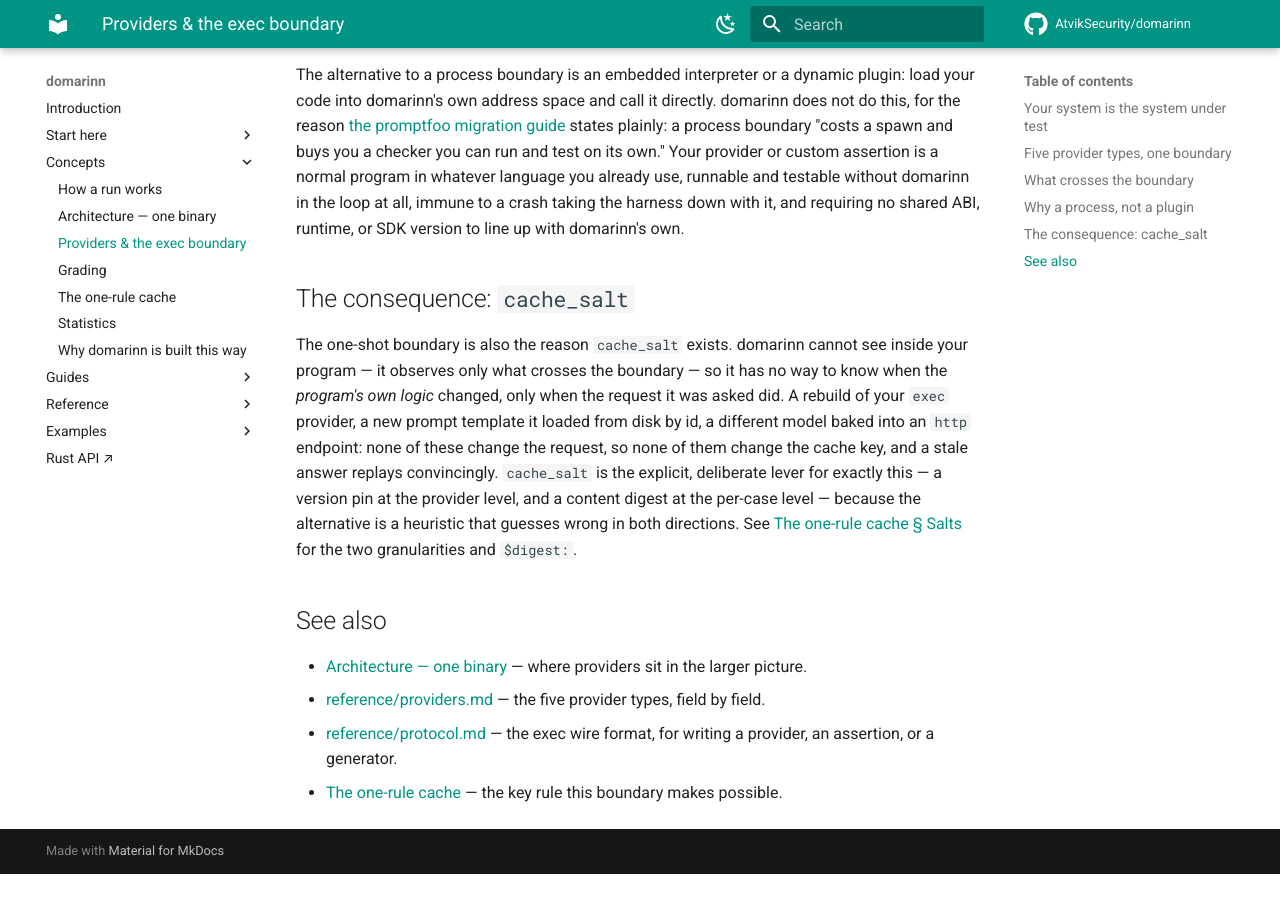
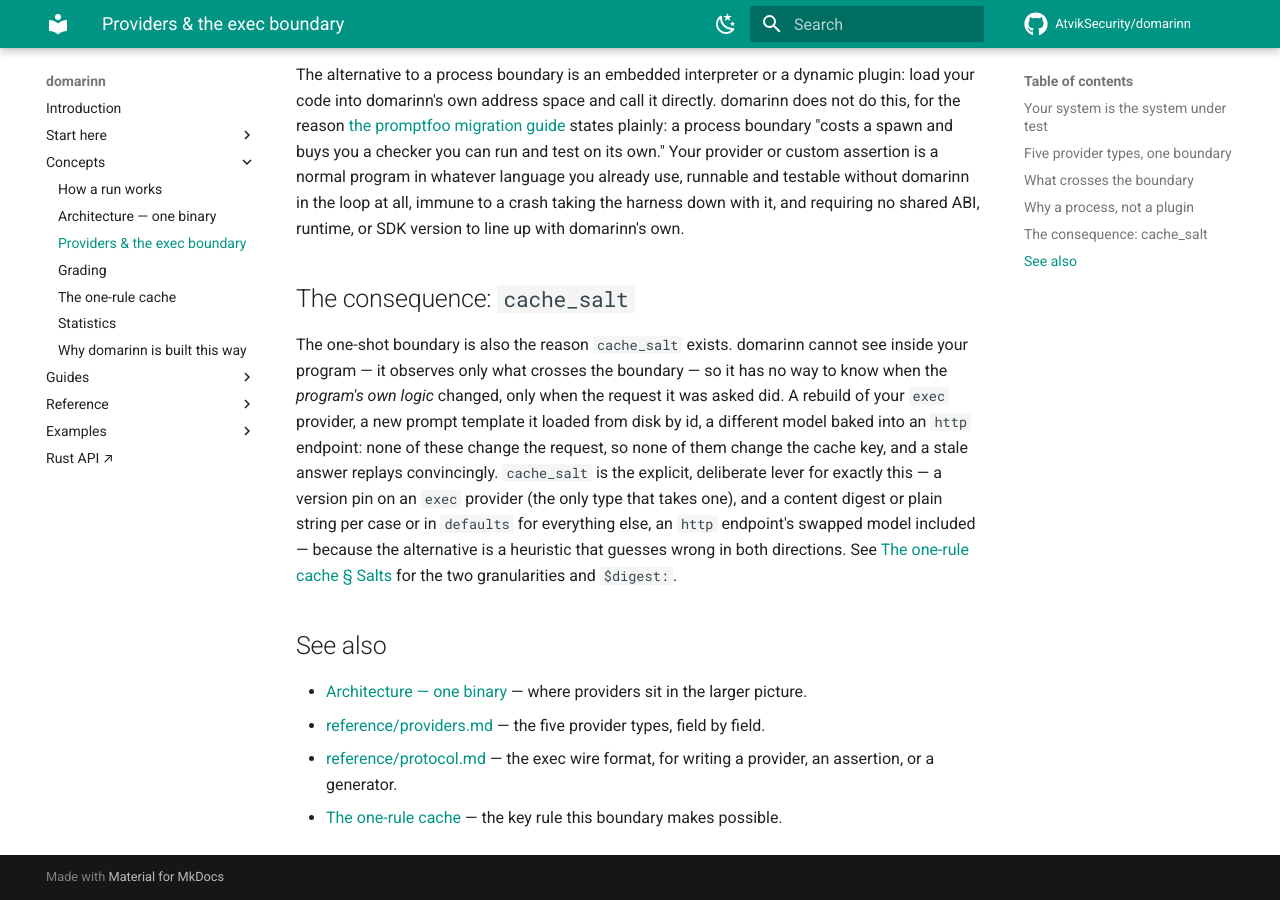
Before and after one commit to AtvikSecurity/domarinn, an MkDocs documentation site: the page built from docs/concepts/exec-boundary.md, in a window 1280 px wide and 900 px high, scrolled down 1614 px. Built offline with MkDocs 1.6.1 and Material for MkDocs 9.7.7, drawn with Linux system fonts in a browser that asks for light colours; comment, search, counter and statistics services are not loaded; before the commit the page ends 2488 px from its top, so only the background shows below that.

Commit message:
docs: final-review accuracy corrections
Six text-level corrections found in final review of the docs overhaul:

- CONTRIBUTING: adding an example is four steps, not three — this branch
  added the index-table guard, so the docs/examples/index.md row is now
  mandatory. Also fixes the harness bullet that made the same two-item claim.
- examples/13: both providers now set cache_salt, which is what example 37's
  comment already claims of every hand-written file-backed exec example. The
  comment is self-contained because the provider fragment is transcluded
  standalone on reference/providers.md.
- reference/protocol: document the assert request's vars field, which
  AssertReq has always carried, in both the field table and the example JSON.
- concepts/statistics: n=3 -> n=10, matching the prose and the table below it.
- reference/protocol: bump the dependency snippet's tag to 0.4.0.
- concepts/exec-boundary: a provider-level cache_salt is exec-only, so an
  http endpoint's swapped model has to be declared per case or in defaults.

```diff
--- a/docs/concepts/exec-boundary.md
+++ b/docs/concepts/exec-boundary.md
@@ -32,7 +32,7 @@
 
 ## The consequence: `cache_salt`
 
-The one-shot boundary is also the reason `cache_salt` exists. domarinn cannot see inside your program — it observes only what crosses the boundary — so it has no way to know when the *program's own logic* changed, only when the request it was asked did. A rebuild of your `exec` provider, a new prompt template it loaded from disk by id, a different model baked into an `http` endpoint: none of these change the request, so none of them change the cache key, and a stale answer replays convincingly. `cache_salt` is the explicit, deliberate lever for exactly this — a version pin at the provider level, and a content digest at the per-case level — because the alternative is a heuristic that guesses wrong in both directions. See [The one-rule cache § Salts](caching.md#salts) for the two granularities and `$digest:`.
+The one-shot boundary is also the reason `cache_salt` exists. domarinn cannot see inside your program — it observes only what crosses the boundary — so it has no way to know when the *program's own logic* changed, only when the request it was asked did. A rebuild of your `exec` provider, a new prompt template it loaded from disk by id, a different model baked into an `http` endpoint: none of these change the request, so none of them change the cache key, and a stale answer replays convincingly. `cache_salt` is the explicit, deliberate lever for exactly this — a version pin on an `exec` provider (the only type that takes one), and a content digest or plain string per case or in `defaults` for everything else, an `http` endpoint's swapped model included — because the alternative is a heuristic that guesses wrong in both directions. See [The one-rule cache § Salts](caching.md#salts) for the two granularities and `$digest:`.
 
 ## See also
 
```
Also changed, not shown: CONTRIBUTING.md (+3 -2 lines), docs/concepts/statistics.md (+1 -1 lines), docs/reference/protocol.md (+4 -2 lines), 1 other file.
